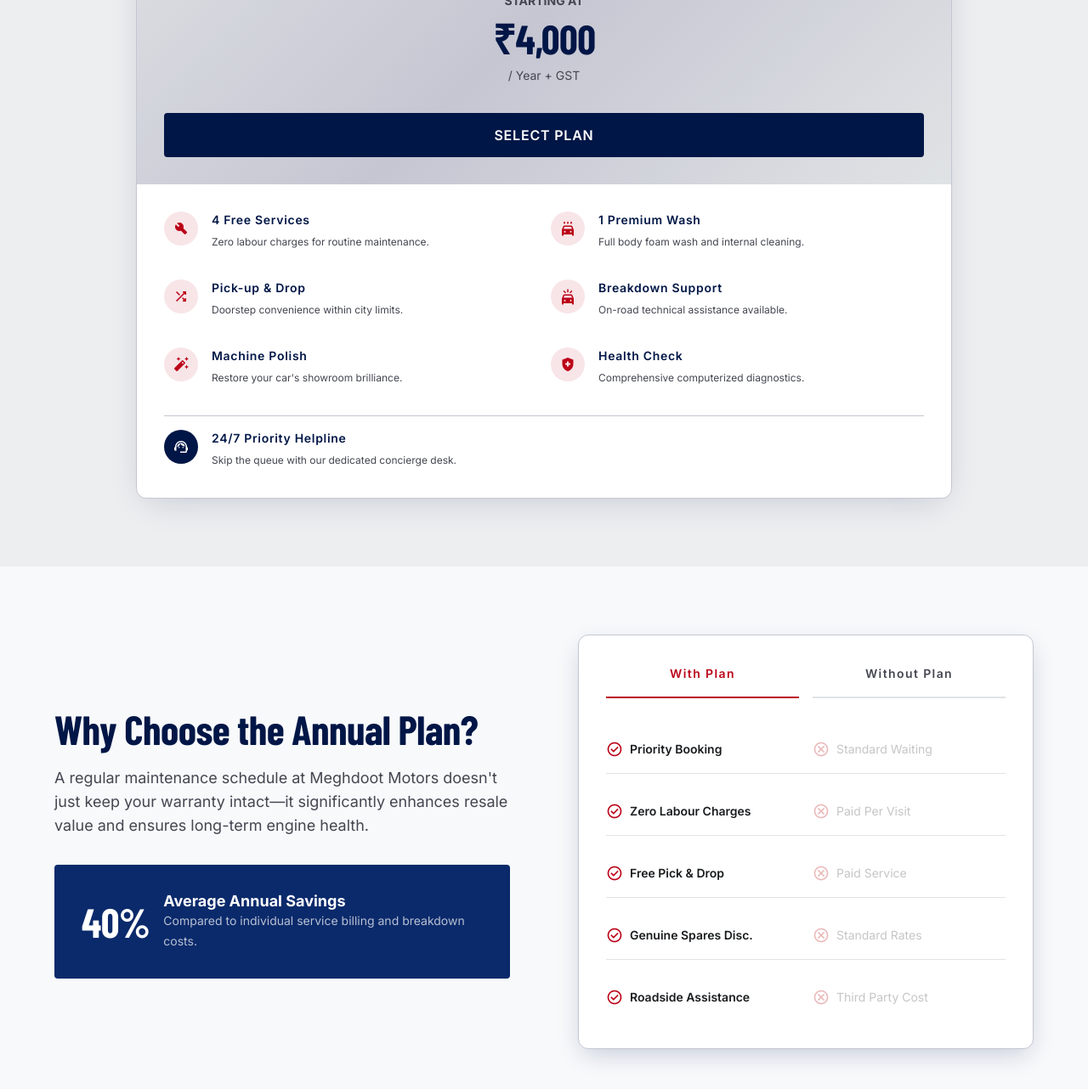
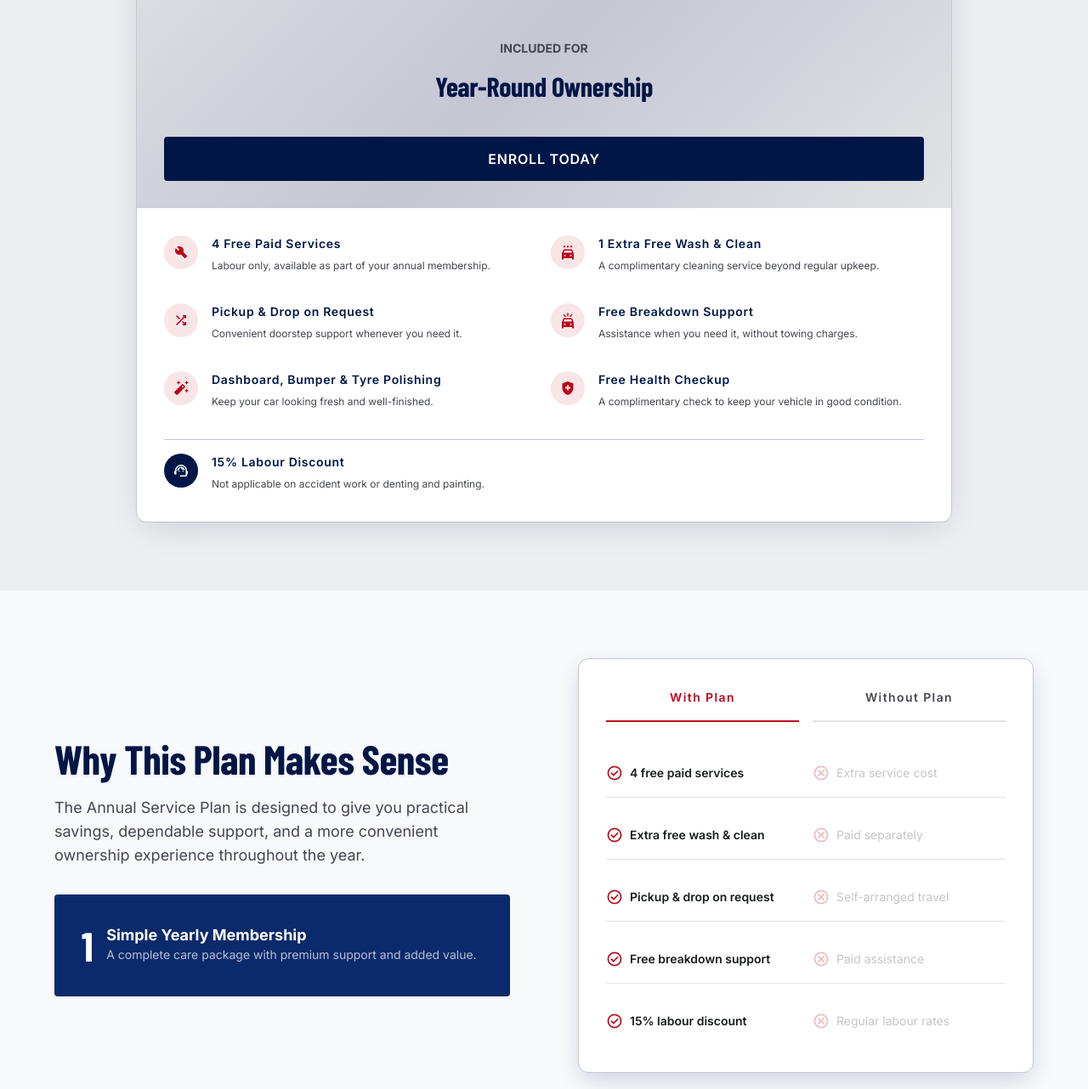
Before and after one commit to dhairya-shah13/Meghdoot, a plain HTML site: page annual-service-plan.html in a window 1280 px wide. Shown: the part 1007-2289 px from the top of the page at 85% size. Drawn offline with nearby package versions, Linux system fonts and the light colour scheme.

Commit message:
Annual Service Plan changed Features

```diff
--- a/annual-service-plan.html
+++ b/annual-service-plan.html
@@ -4,7 +4,7 @@
   <meta charset="UTF-8">
   <meta name="viewport" content="width=device-width, initial-scale=1.0">
   <title>Annual Service Plan | Meghdoot Motors - Maruti Suzuki Authorized Service Station</title>
-  <meta name="description" content="Join Meghdoot Motors' Annual Service Plan and enjoy priority booking, free services, complimentary pick-up & drop, and 40% average annual savings.">
+  <meta name="description" content="Join Meghdoot Motors' Annual Service Plan for 4 free paid services, complimentary washing and cleaning, pickup & drop on request, free breakdown support, polishing, health checkup, and a 15% labour discount.">
   <link rel="preconnect" href="https://fonts.googleapis.com">
   <link rel="preconnect" href="https://fonts.gstatic.com" crossorigin>
   <link href="https://fonts.googleapis.com/css2?family=Barlow+Condensed:wght@600;700&family=Inter:wght@400;600;700&display=swap" rel="stylesheet">
@@ -133,7 +133,7 @@
             <span class="badge badge-secondary" style="margin-bottom:var(--spacing-stack-md);">Elite Membership</span>
             <h1 class="font-display-lg text-primary" style="margin-bottom:var(--spacing-stack-md);">Annual Service Plan</h1>
             <p class="font-body-lg text-on-surface-variant" style="margin-bottom:var(--spacing-stack-lg);max-width:520px;">
-              Experience precision automotive care with our comprehensive annual maintenance program. Engineered for peace of mind, designed for the long road.
+              Enjoy a year of dependable car care with 4 free paid services (labour only), one extra free washing and cleaning, pickup &amp; drop on request, free breakdown support, free dashboard, bumper and tyre polishing, a free health checkup, and a 15% labour discount on eligible work.
             </p>
             <div class="flex flex-wrap" style="gap:var(--spacing-stack-md);">
               <a href="contact.html" class="btn btn-primary btn-lg">Enroll Now</a>
@@ -173,8 +173,8 @@
     <section class="section-padding bg-surface-container">
       <div class="container">
         <div class="fade-up" style="text-align:center;margin-bottom:64px;">
-          <h2 class="font-headline-lg text-primary" style="margin-bottom:var(--spacing-stack-md);">Complete Peace of Mind</h2>
-          <p class="text-on-surface-variant" style="max-width:560px;margin:0 auto;">One plan. Infinite reliability. Our Annual Service Plan covers every essential aspect of your Maruti Suzuki's maintenance needs.</p>
+          <h2 class="font-headline-lg text-primary" style="margin-bottom:var(--spacing-stack-md);">A Year of Hassle-Free Care</h2>
+          <p class="text-on-surface-variant" style="max-width:680px;margin:0 auto;">Our Annual Service Plan brings together convenience, cleanliness, support, and value so your vehicle stays reliable and well-maintained all year long.</p>
         </div>
         <div class="fade-up" style="display:flex;justify-content:center;transition-delay:100ms;">
           <div class="plan-card" style="max-width:960px;width:100%;">
@@ -182,16 +182,15 @@
             <div class="md\:flex-row-layout" style="display:flex;flex-direction:column;">
               <div class="plan-sidebar" style="background:linear-gradient(135deg,#e0e3e5 0%,#c5c6d2 50%,#e0e3e5 100%);padding:var(--spacing-stack-lg);text-align:center;display:flex;flex-direction:column;justify-content:center;">
                 <div>
-                  <span class="badge" style="background-color:var(--color-primary);margin-bottom:var(--spacing-stack-md);">Most Popular</span>
-                  <h3 class="font-headline-md text-primary" style="text-transform:uppercase;letter-spacing:-0.01em;">Executive Plan</h3>
+                  <span class="badge" style="background-color:var(--color-primary);margin-bottom:var(--spacing-stack-md);">Updated Benefits</span>
+                  <h3 class="font-headline-md text-primary" style="text-transform:uppercase;letter-spacing:-0.01em;">Annual Service Plan</h3>
                   <div style="width:64px;height:4px;background-color:var(--color-secondary);margin:var(--spacing-stack-md) auto;"></div>
                 </div>
                 <div style="padding:var(--spacing-stack-lg) 0;">
-                  <span style="font-size:14px;color:var(--color-on-surface-variant);text-transform:uppercase;font-weight:700;display:block;margin-bottom:4px;">Starting At</span>
-                  <span class="font-headline-lg text-primary" style="font-size:48px;">₹4,000</span>
-                  <span style="font-size:14px;color:var(--color-on-surface-variant);display:block;margin-top:4px;">/ Year + GST</span>
+                  <span style="font-size:14px;color:var(--color-on-surface-variant);text-transform:uppercase;font-weight:700;display:block;margin-bottom:4px;">Included For</span>
+                  <span class="font-headline-lg text-primary" style="font-size:32px;">Year-Round Ownership</span>
                 </div>
-                <a href="contact.html" class="btn btn-navy btn-lg" style="width:100%;">Select Plan</a>
+                <a href="contact.html" class="btn btn-navy btn-lg" style="width:100%;">Enroll Today</a>
               </div>
               <div style="padding:var(--spacing-stack-lg);display:grid;grid-template-columns:1fr 1fr;gap:var(--spacing-stack-md);width:100%;">
                 <div class="plan-feature" style="display:flex;align-items:flex-start;gap:var(--spacing-stack-md);">
@@ -199,8 +198,8 @@
                     <span class="material-symbols-outlined text-secondary" style="font-variation-settings:'FILL' 1;font-size:20px;">build</span>
                   </div>
                   <div>
-                    <h4 class="font-label-bold text-primary">4 Free Services</h4>
-                    <p style="font-size:12px;color:var(--color-on-surface-variant);margin-top:4px;">Zero labour charges for routine maintenance.</p>
+                    <h4 class="font-label-bold text-primary">4 Free Paid Services</h4>
+                    <p style="font-size:12px;color:var(--color-on-surface-variant);margin-top:4px;">Labour only, available as part of your annual membership.</p>
                   </div>
                 </div>
                 <div class="plan-feature" style="display:flex;align-items:flex-start;gap:var(--spacing-stack-md);">
@@ -208,8 +207,8 @@
                     <span class="material-symbols-outlined text-secondary" style="font-variation-settings:'FILL' 1;font-size:20px;">local_car_wash</span>
                   </div>
                   <div>
-                    <h4 class="font-label-bold text-primary">1 Premium Wash</h4>
-                    <p style="font-size:12px;color:var(--color-on-surface-variant);margin-top:4px;">Full body foam wash and internal cleaning.</p>
+                    <h4 class="font-label-bold text-primary">1 Extra Free Wash &amp; Clean</h4>
+                    <p style="font-size:12px;color:var(--color-on-surface-variant);margin-top:4px;">A complimentary cleaning service beyond regular upkeep.</p>
                   </div>
                 </div>
                 <div class="plan-feature" style="display:flex;align-items:flex-start;gap:var(--spacing-stack-md);">
@@ -217,8 +216,8 @@
                     <span class="material-symbols-outlined text-secondary" style="font-variation-settings:'FILL' 1;font-size:20px;">shuffle</span>
                   </div>
                   <div>
-                    <h4 class="font-label-bold text-primary">Pick-up &amp; Drop</h4>
-                    <p style="font-size:12px;color:var(--color-on-surface-variant);margin-top:4px;">Doorstep convenience within city limits.</p>
+                    <h4 class="font-label-bold text-primary">Pickup &amp; Drop on Request</h4>
+                    <p style="font-size:12px;color:var(--color-on-surface-variant);margin-top:4px;">Convenient doorstep support whenever you need it.</p>
                   </div>
                 </div>
                 <div class="plan-feature" style="display:flex;align-items:flex-start;gap:var(--spacing-stack-md);">
@@ -226,8 +225,8 @@
                     <span class="material-symbols-outlined text-secondary" style="font-variation-settings:'FILL' 1;font-size:20px;">minor_crash</span>
                   </div>
                   <div>
-                    <h4 class="font-label-bold text-primary">Breakdown Support</h4>
-                    <p style="font-size:12px;color:var(--color-on-surface-variant);margin-top:4px;">On-road technical assistance available.</p>
+                    <h4 class="font-label-bold text-primary">Free Breakdown Support</h4>
+                    <p style="font-size:12px;color:var(--color-on-surface-variant);margin-top:4px;">Assistance when you need it, without towing charges.</p>
                   </div>
                 </div>
                 <div class="plan-feature" style="display:flex;align-items:flex-start;gap:var(--spacing-stack-md);">
@@ -235,8 +234,8 @@
                     <span class="material-symbols-outlined text-secondary" style="font-variation-settings:'FILL' 1;font-size:20px;">auto_fix_high</span>
                   </div>
                   <div>
-                    <h4 class="font-label-bold text-primary">Machine Polish</h4>
-                    <p style="font-size:12px;color:var(--color-on-surface-variant);margin-top:4px;">Restore your car's showroom brilliance.</p>
+                    <h4 class="font-label-bold text-primary">Dashboard, Bumper &amp; Tyre Polishing</h4>
+                    <p style="font-size:12px;color:var(--color-on-surface-variant);margin-top:4px;">Keep your car looking fresh and well-finished.</p>
                   </div>
                 </div>
                 <div class="plan-feature" style="display:flex;align-items:flex-start;gap:var(--spacing-stack-md);">
@@ -244,20 +243,17 @@
                     <span class="material-symbols-outlined text-secondary" style="font-variation-settings:'FILL' 1;font-size:20px;">health_and_safety</span>
                   </div>
                   <div>
-                    <h4 class="font-label-bold text-primary">Health Check</h4>
-                    <p style="font-size:12px;color:var(--color-on-surface-variant);margin-top:4px;">Comprehensive computerized diagnostics.</p>
+                    <h4 class="font-label-bold text-primary">Free Health Checkup</h4>
+                    <p style="font-size:12px;color:var(--color-on-surface-variant);margin-top:4px;">A complimentary check to keep your vehicle in good condition.</p>
                   </div>
                 </div>
                 <div style="display:flex;align-items:flex-start;gap:var(--spacing-stack-md);grid-column:1 / -1;padding-top:var(--spacing-stack-md);border-top:1px solid var(--color-outline-variant);">
                   <div style="width:40px;height:40px;border-radius:50%;background-color:var(--color-primary);display:flex;align-items:center;justify-content:center;flex-shrink:0;">
                     <span class="material-symbols-outlined text-on-primary" style="font-variation-settings:'FILL' 1;font-size:20px;">support_agent</span>
                   </div>
-                  <div style="display:flex;justify-content:space-between;width:100%;align-items:center;">
-                    <div>
-                      <h4 class="font-label-bold text-primary">24/7 Priority Helpline</h4>
-                      <p style="font-size:12px;color:var(--color-on-surface-variant);margin-top:4px;">Skip the queue with our dedicated concierge desk.</p>
-                    </div>
-                    <span class="text-primary font-label-bold" style="display:none;">+91 99985 88227</span>
+                  <div>
+                    <h4 class="font-label-bold text-primary">15% Labour Discount</h4>
+                    <p style="font-size:12px;color:var(--color-on-surface-variant);margin-top:4px;">Not applicable on accident work or denting and painting.</p>
                   </div>
                 </div>
               </div>
@@ -272,15 +268,15 @@
       <div class="container">
         <div class="grid grid-2" style="gap:var(--spacing-section-gap);align-items:center;">
           <div class="fade-up">
-            <h2 class="font-headline-lg text-primary" style="margin-bottom:var(--spacing-stack-md);">Why Choose the Annual Plan?</h2>
+            <h2 class="font-headline-lg text-primary" style="margin-bottom:var(--spacing-stack-md);">Why This Plan Makes Sense</h2>
             <p class="font-body-lg text-on-surface-variant" style="margin-bottom:var(--spacing-stack-lg);">
-              A regular maintenance schedule at Meghdoot Motors doesn't just keep your warranty intact—it significantly enhances resale value and ensures long-term engine health.
+              The Annual Service Plan is designed to give you practical savings, dependable support, and a more convenient ownership experience throughout the year.
             </p>
             <div class="flex items-center" style="gap:var(--spacing-stack-md);padding:var(--spacing-stack-lg);background-color:var(--color-primary-container);border-radius:var(--radius-default);color:var(--color-on-primary);">
-              <div class="font-headline-lg" style="font-size:48px;">40%</div>
+              <div class="font-headline-lg" style="font-size:48px;">1</div>
               <div>
-                <div style="font-weight:700;font-size:18px;line-height:1.2;">Average Annual Savings</div>
-                <div style="font-size:14px;opacity:0.7;">Compared to individual service billing and breakdown costs.</div>
+                <div style="font-weight:700;font-size:18px;line-height:1.2;">Simple Yearly Membership</div>
+                <div style="font-size:14px;opacity:0.7;">A complete care package with premium support and added value.</div>
               </div>
             </div>
           </div>
@@ -295,24 +291,24 @@
             </div>
             <div style="display:flex;flex-direction:column;gap:var(--spacing-stack-md);">
               <div class="comparison-row">
-                <div class="comparison-with"><span class="material-symbols-outlined text-secondary" style="font-size:20px;">check_circle</span><span style="font-weight:600;font-size:14px;">Priority Booking</span></div>
-                <div class="comparison-without"><span class="material-symbols-outlined" style="font-size:20px;color:rgba(186,26,26,0.6);">cancel</span><span style="opacity:0.5;font-size:14px;">Standard Waiting</span></div>
+                <div class="comparison-with"><span class="material-symbols-outlined text-secondary" style="font-size:20px;">check_circle</span><span style="font-weight:600;font-size:14px;">4 free paid services</span></div>
+                <div class="comparison-without"><span class="material-symbols-outlined" style="font-size:20px;color:rgba(186,26,26,0.6);">cancel</span><span style="opacity:0.5;font-size:14px;">Extra service cost</span></div>
               </div>
               <div class="comparison-row">
-                <div class="comparison-with"><span class="material-symbols-outlined text-secondary" style="font-size:20px;">check_circle</span><span style="font-weight:600;font-size:14px;">Zero Labour Charges</span></div>
-                <div class="comparison-without"><span class="material-symbols-outlined" style="font-size:20px;color:rgba(186,26,26,0.6);">cancel</span><span style="opacity:0.5;font-size:14px;">Paid Per Visit</span></div>
+                <div class="comparison-with"><span class="material-symbols-outlined text-secondary" style="font-size:20px;">check_circle</span><span style="font-weight:600;font-size:14px;">Extra free wash &amp; clean</span></div>
+                <div class="comparison-without"><span class="material-symbols-outlined" style="font-size:20px;color:rgba(186,26,26,0.6);">cancel</span><span style="opacity:0.5;font-size:14px;">Paid separately</span></div>
               </div>
               <div class="comparison-row">
-                <div class="comparison-with"><span class="material-symbols-outlined text-secondary" style="font-size:20px;">check_circle</span><span style="font-weight:600;font-size:14px;">Free Pick &amp; Drop</span></div>
-                <div class="comparison-without"><span class="material-symbols-outlined" style="font-size:20px;color:rgba(186,26,26,0.6);">cancel</span><span style="opacity:0.5;font-size:14px;">Paid Service</span></div>
+                <div class="comparison-with"><span class="material-symbols-outlined text-secondary" style="font-size:20px;">check_circle</span><span style="font-weight:600;font-size:14px;">Pickup &amp; drop on request</span></div>
+                <div class="comparison-without"><span class="material-symbols-outlined" style="font-size:20px;color:rgba(186,26,26,0.6);">cancel</span><span style="opacity:0.5;font-size:14px;">Self-arranged travel</span></div>
               </div>
               <div class="comparison-row">
-                <div class="comparison-with"><span class="material-symbols-outlined text-secondary" style="font-size:20px;">check_circle</span><span style="font-weight:600;font-size:14px;">Genuine Spares Disc.</span></div>
-                <div class="comparison-without"><span class="material-symbols-outlined" style="font-size:20px;color:rgba(186,26,26,0.6);">cancel</span><span style="opacity:0.5;font-size:14px;">Standard Rates</span></div>
+                <div class="comparison-with"><span class="material-symbols-outlined text-secondary" style="font-size:20px;">check_circle</span><span style="font-weight:600;font-size:14px;">Free breakdown support</span></div>
+                <div class="comparison-without"><span class="material-symbols-outlined" style="font-size:20px;color:rgba(186,26,26,0.6);">cancel</span><span style="opacity:0.5;font-size:14px;">Paid assistance</span></div>
               </div>
               <div class="comparison-row">
-                <div class="comparison-with"><span class="material-symbols-outlined text-secondary" style="font-size:20px;">check_circle</span><span style="font-weight:600;font-size:14px;">Roadside Assistance</span></div>
-                <div class="comparison-without"><span class="material-symbols-outlined" style="font-size:20px;color:rgba(186,26,26,0.6);">cancel</span><span style="opacity:0.5;font-size:14px;">Third Party Cost</span></div>
+                <div class="comparison-with"><span class="material-symbols-outlined text-secondary" style="font-size:20px;">check_circle</span><span style="font-weight:600;font-size:14px;">15% labour discount</span></div>
+                <div class="comparison-without"><span class="material-symbols-outlined" style="font-size:20px;color:rgba(186,26,26,0.6);">cancel</span><span style="opacity:0.5;font-size:14px;">Regular labour rates</span></div>
               </div>
             </div>
           </div>
@@ -349,8 +345,8 @@
       <div class="container">
         <div class="fade-up">
           <h2 class="font-headline-lg text-primary" style="margin-bottom:var(--spacing-stack-md);">Secure Your Drive Today</h2>
-          <p class="text-on-surface-variant" style="margin-bottom:var(--spacing-stack-lg);max-width:560px;margin-left:auto;margin-right:auto;">
-            Join thousands of smart owners who trust Meghdoot Motors for their annual maintenance needs. Quick digital enrollment takes less than 2 minutes.
+          <p class="text-on-surface-variant" style="margin-bottom:var(--spacing-stack-lg);max-width:640px;margin-left:auto;margin-right:auto;">
+            Become a member and enjoy year-round vehicle care with free services, complimentary cleaning, pickup &amp; drop support, breakdown assistance, polishing, and a free health checkup.
           </p>
           <div class="flex flex-wrap" style="gap:var(--spacing-stack-md);justify-content:center;">
             <a href="contact.html" class="btn btn-primary btn-lg">Enroll Now</a>
```
Also changed, not shown: insurance-renewal.html (+1 -1 lines).
